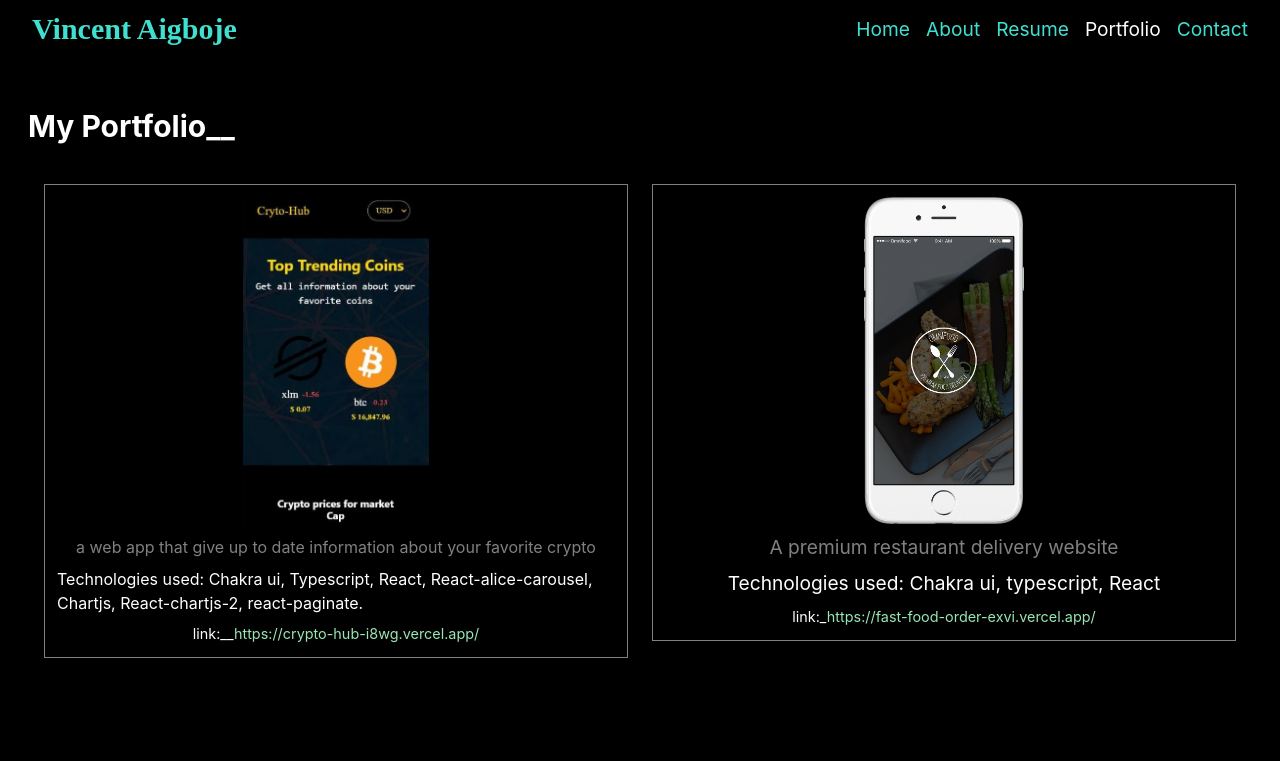
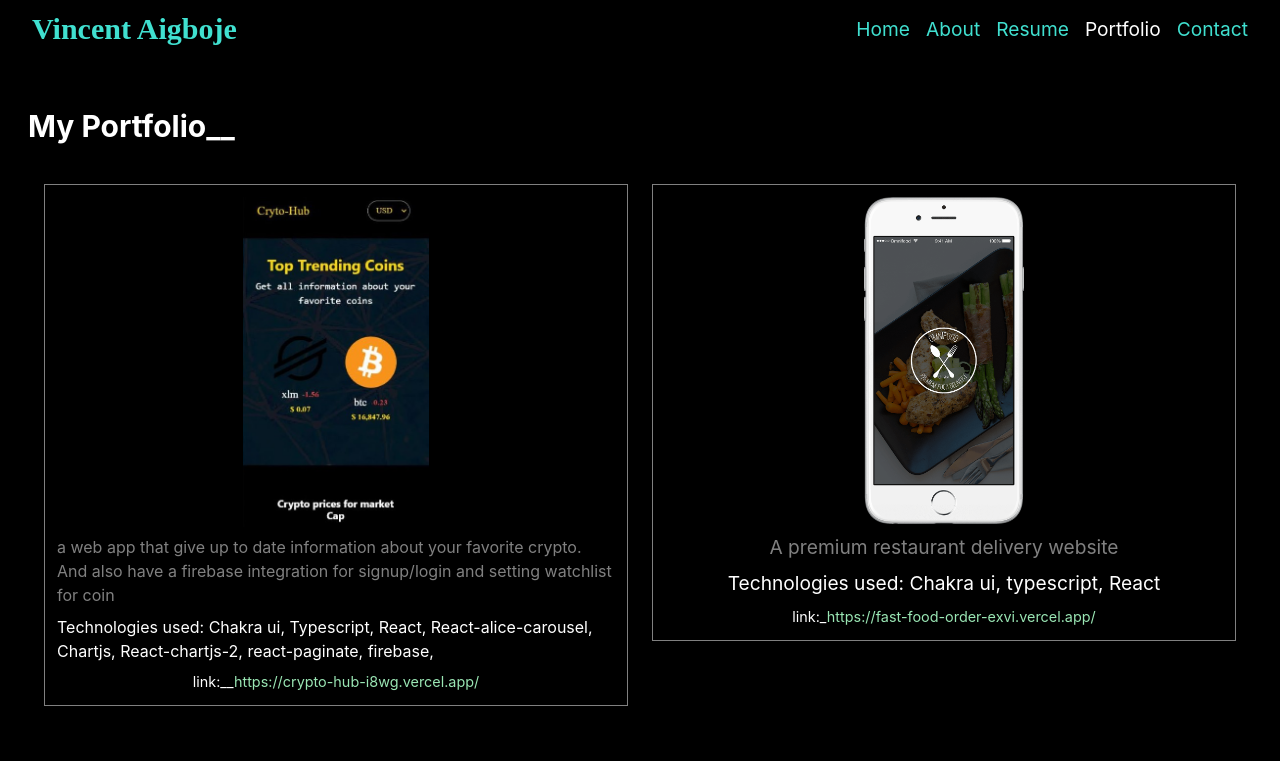
Before and after one commit to vince4559/portfolio, a React (Create React App) app: page /portfolio in a window 1280 px wide. Shown: the top 761 px of the page. Built offline with nearby package versions, Linux system fonts and the light colour scheme.

Commit message:
data update

```diff
--- a/src/pages/Portfolio.tsx
+++ b/src/pages/Portfolio.tsx
@@ -9,7 +9,9 @@ import port6 from '../images/port6.jpg';
 export const Portfolio = () => {
   return(
       <Stack bg={'black'} p={5}  >
-        <Heading size={'lg'} p={2} color={'white'} mt={'5rem'} >My Portfolio__</Heading>
+        <Heading size={'lg'} p={2} color={'white'} mt={'5rem'} >
+          My Portfolio__
+          </Heading>
       <Grid templateColumns={'repeat(2, 1fr)'} display={['block', 'block', 'flex', 'flex']} justifyContent={'space-around'} m={3}   >
 
         <GridItem colSpan={[2, 2, 1, 1]} mb={7} w={'100%'}>
@@ -17,10 +19,11 @@ export const Portfolio = () => {
             <Image loading='lazy' alt='port' src={port6}
             w={'200px'} objectFit={'contain'} h={'330px'} />
             <Text color={'gray'} fontSize={'1rem'} >
-            a web app that give up to date information about your favorite crypto
+            a web app that give up to date information about your favorite crypto.
+            And also have a firebase integration for signup/login and setting watchlist for coin
             </Text>
             <Text color={'white'} fontSize={'1rem'}>
-              Technologies used: Chakra ui, Typescript, React, React-alice-carousel, Chartjs, React-chartjs-2, react-paginate.
+              Technologies used: Chakra ui, Typescript, React, React-alice-carousel, Chartjs, React-chartjs-2, react-paginate, firebase,
             </Text>
             <Text color={'white'} fontSize='.9rem'>link:__
               <Link color={'green.200'}
```
Also changed, not shown: public/favicon..png (deleted), 1 other file (tests, documents, lock files or other folders).
